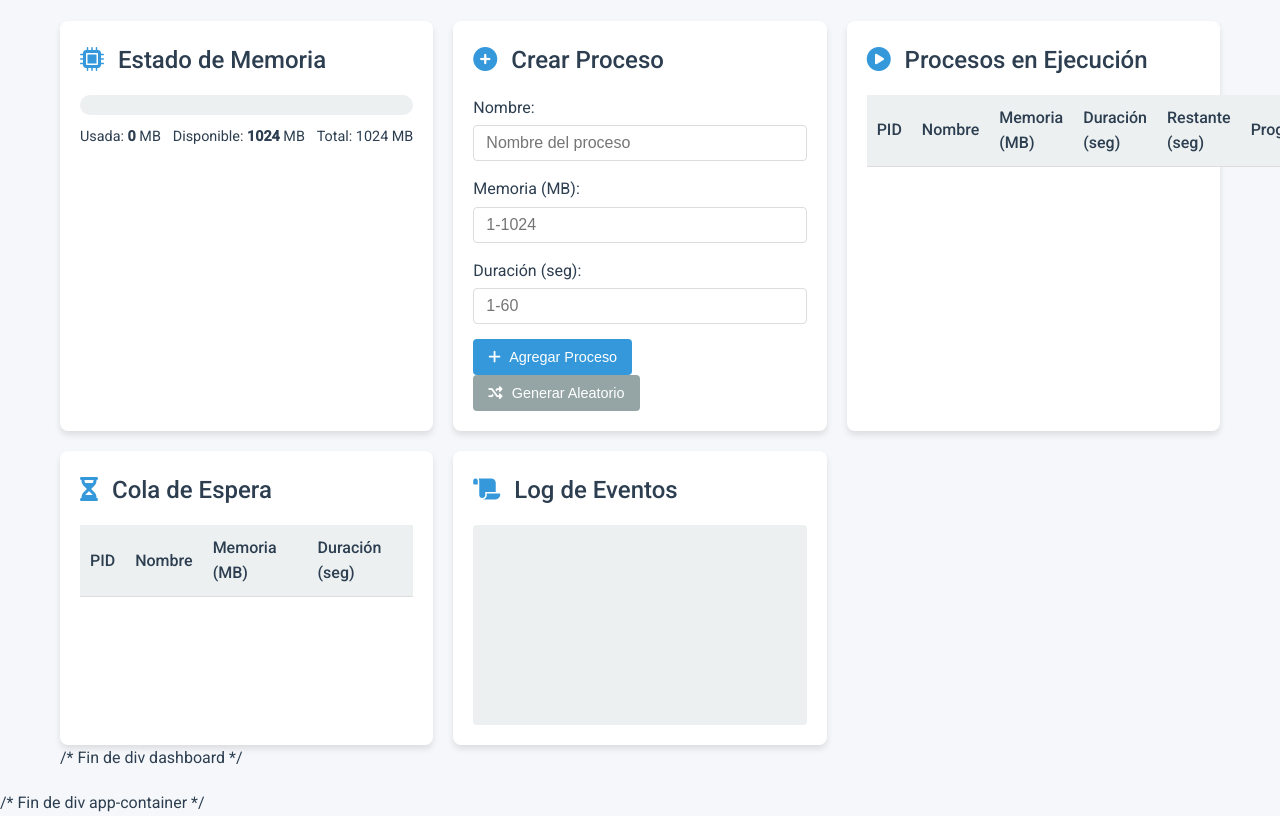
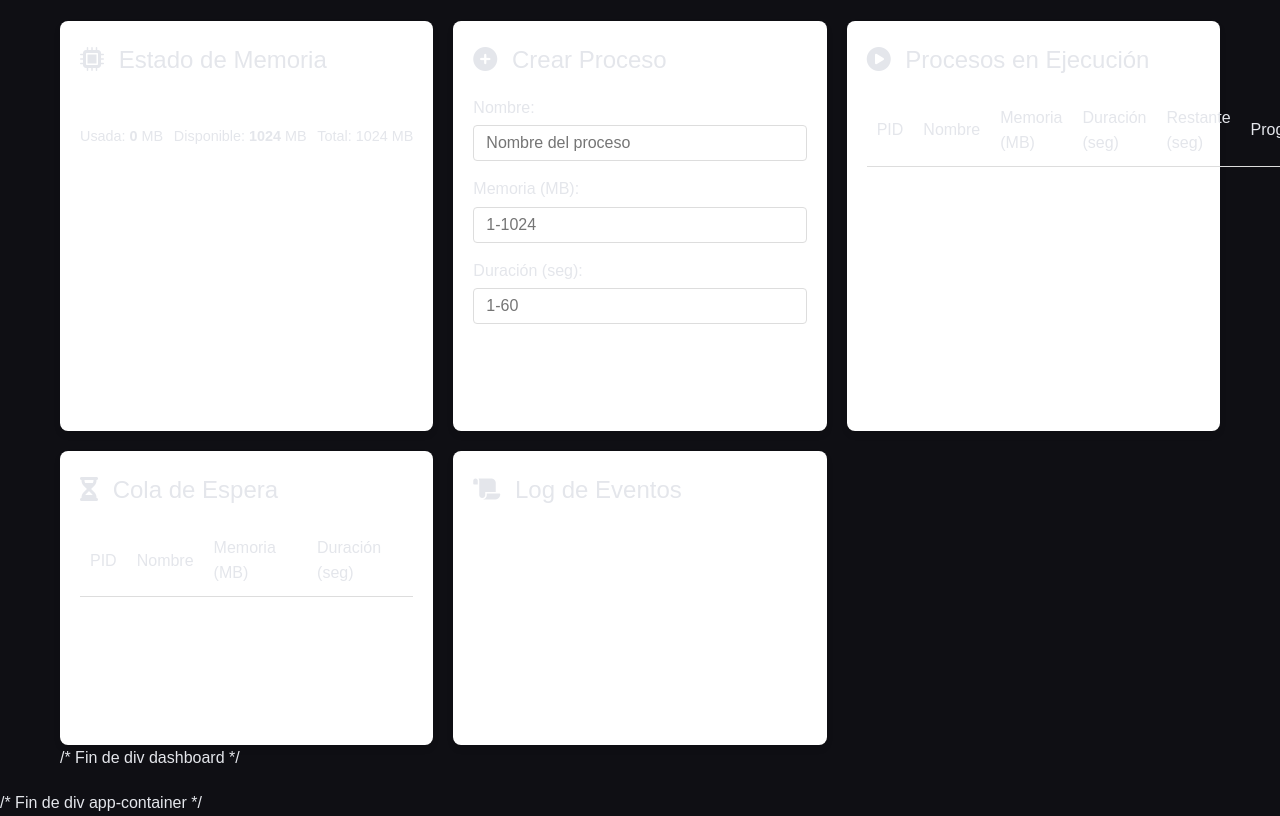
Before and after one commit to AngelTeret/Simulador-de-Gesti-n-de-Procesos, a plain HTML site: page index.html in a window 1280 px wide. Shown: the part 80-896 px from the top of the page. Drawn offline with Linux system fonts and the light colour scheme.

Commit message:
cambio diseño principal

```diff
--- a/style.css
+++ b/style.css
@@ -1,23 +1,31 @@
 :root {
-  --primary: #3498db;
-  --secondary: #2ecc71;
-  --warning: #f39c12;
-  --danger: #e74c3c;
-  --dark: #2c3e50;
-  --light: #ecf0f1;
-  --gray: #95a5a6;
+  --bg: #0f0f14;
+  --card-bg: #1d1d27;
+  --text: #e4e6eb;
+  --accent: #0ff;
+  --accent-hover: #08c;
+  --green: #4caf50;
+  --yellow: #ffc107;
+  --red: #f44336;
+  --table-bg: #23232f;
+  --table-row-hover: #2c2c3a;
+  --input-bg: #1a1a24;
+  --input-border: #444457;
+  --progress-bg: #333348;
+  --progress-fill: #0ff;
 }
 
+/* ================================ Reset y tipografía =============================== */
 * {
-  box-sizing: border-box;
   margin: 0;
   padding: 0;
+  box-sizing: border-box;
+  font-family: 'Poppins', sans-serif;
 }
 
 body {
-  font-family: "Roboto", sans-serif;
-  background: #f5f7fa;
-  color: var(--dark);
+  background: var(--bg);
+  color: var(--text);
   line-height: 1.6;
 }
 
```
